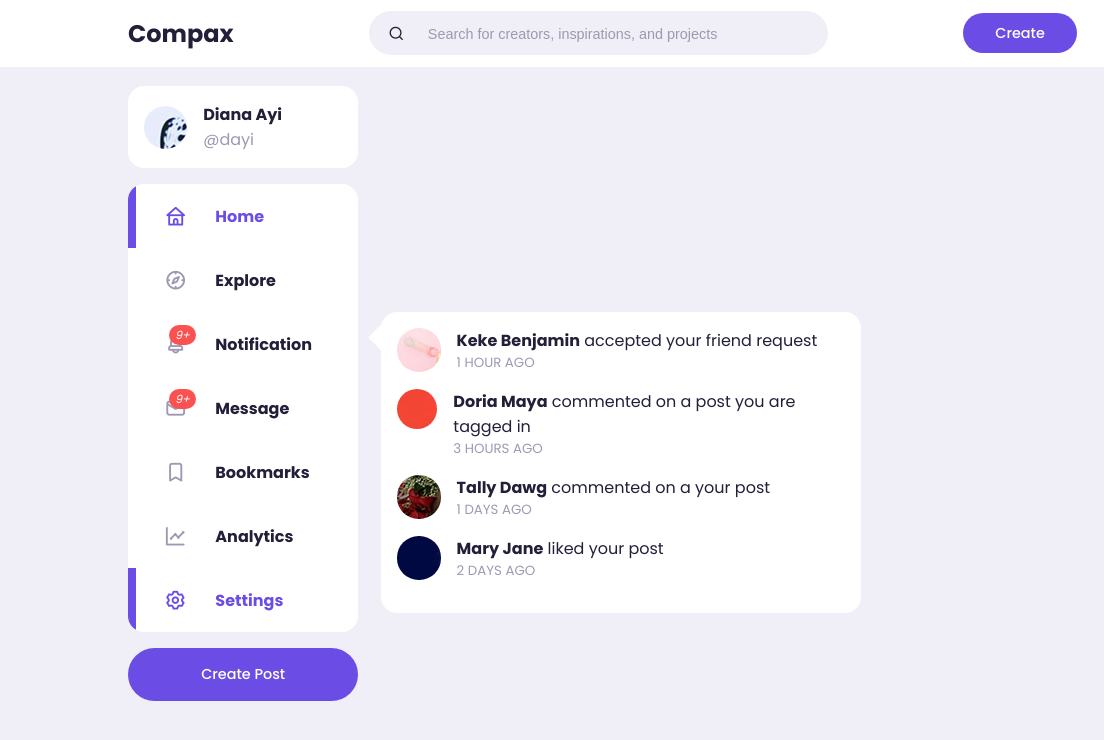
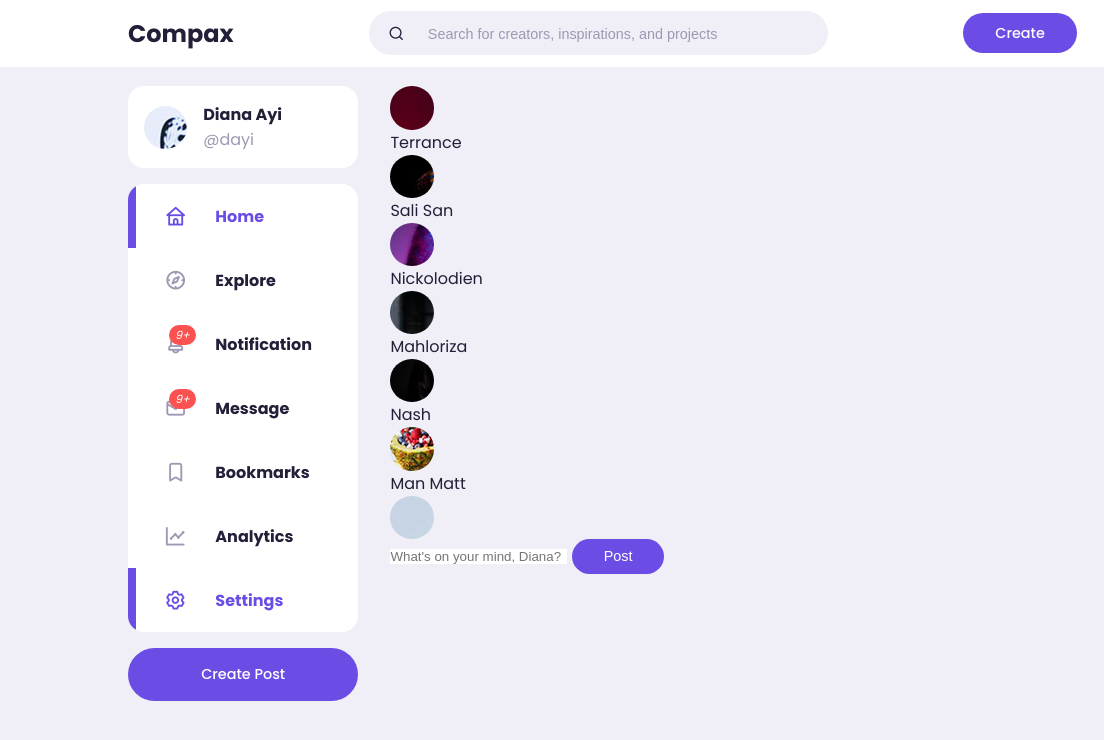
Before and after one commit to Tally2014/ResponsiveSocialMediaWebsite, a plain HTML site: page index.html in a window 1280 px wide. Shown: the full height of the page, 0-1104 px from the left. Drawn offline with nearby package versions, Linux system fonts and the light colour scheme.

Commit message:
Stories and Create Post Markup

```diff
--- a/index.html
+++ b/index.html
@@ -114,10 +114,60 @@
                 <!------------------------- END OF SIDEBAR -------------------------->
                 <label for="create-post" class="btn btn-primary">Create Post</label>
             </div>
+
+            <!------------------------- END OF LEFT -------------------------->
+
+
+
             <!--============================ MIDDLE ===================================-->
             <div class="middle">
+                <!------------------------- STORIES-------------------------->
+                <div class="stories">
+                    <div class="profile-photo">
+                        <img src="./images/profile-8.jpg">
+                    </div>
+                    <p class="name">Terrance</p>
+                </div>
+                <div class="stories">
+                    <div class="profile-photo">
+                        <img src="./images/profile-9.jpg">
+                    </div>
+                    <p class="name">Sali San</p>
+                </div>
+                <div class="stories">
+                    <div class="profile-photo">
+                        <img src="./images/profile-10.jpg">
+                    </div>
+                    <p class="name">Nickolodien</p>
+                </div>
+                <div class="stories">
+                    <div class="profile-photo">
+                        <img src="./images/profile-11.jpg">
+                    </div>
+                    <p class="name">Mahloriza</p>
+                </div>
+                <div class="stories">
+                    <div class="profile-photo">
+                        <img src="./images/profile-12.jpg">
+                    </div>
+                    <p class="name">Nash</p>
+                </div>
+                <div class="stories">
+                    <div class="profile-photo">
+                        <img src="./images/profile-13.jpg">
+                    </div>
+                    <p class="name">Man Matt</p>
+                </div>
+                <!------------------------- END OF STORIES-------------------------->
+                <form class="create-post">
+                    <div class="profile-photo">
+                        <img src="./images/profile-1.jpg">
+                    </div>
+                    <input type="text" placeholder="What's on your mind, Diana?" id="create-post">
+                    <input type="submit" value="Post" class="btn btn-primary">
+                </form>
+            </div>
 
-            </div>
             <!--============================ RIGHT ===================================-->
             <div class="right">
 
--- a/style.css
+++ b/style.css
@@ -244,6 +244,7 @@ main .container .left .profile {
   padding: var(--card-padding);
   box-shadow: 0 0 2rem hsl(var(--color-primary), 75%, 60% 25%);
   z-index: 8;
+  display: none;
 }
 
 .left .notifications-popup::before {
```
